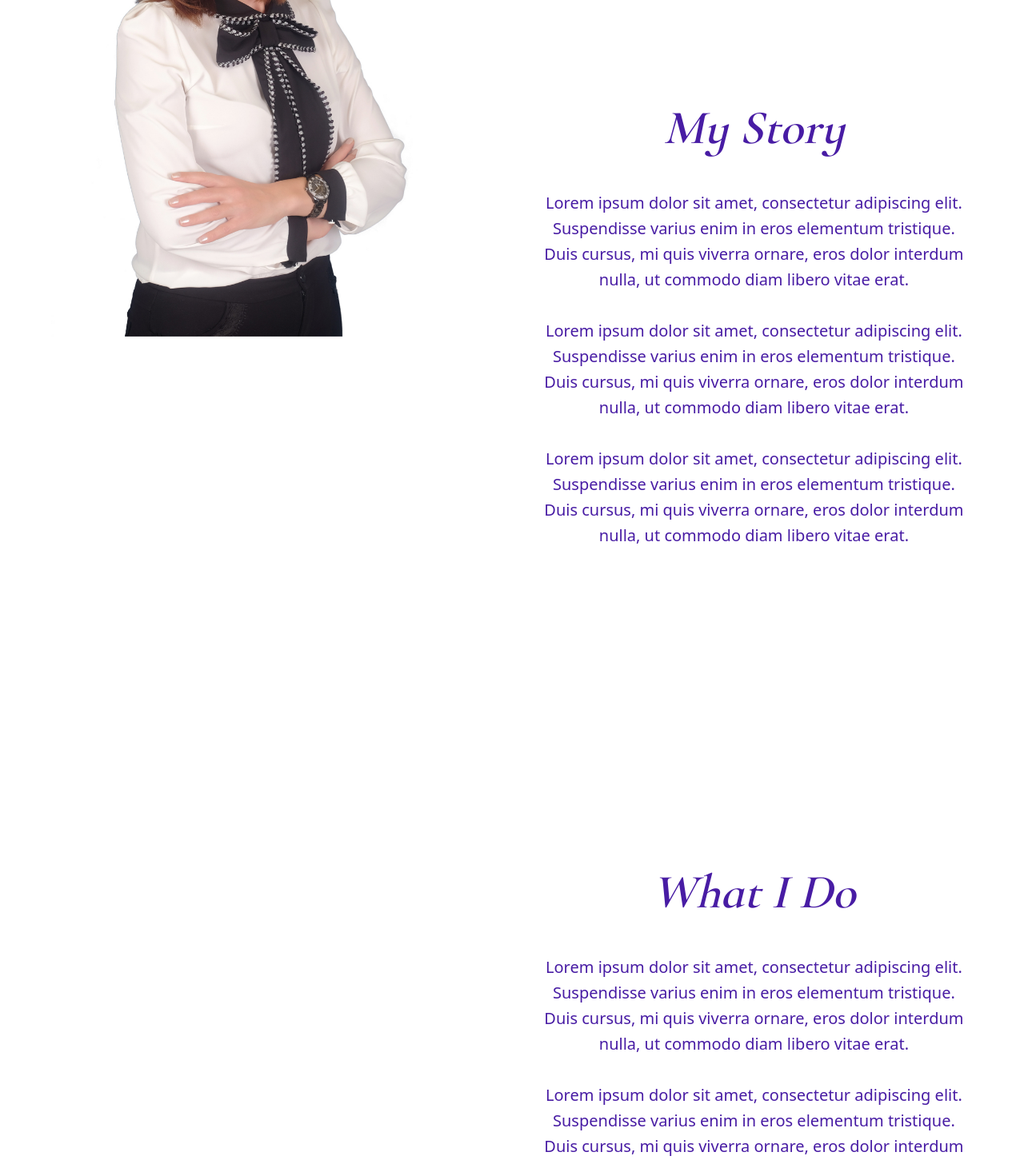
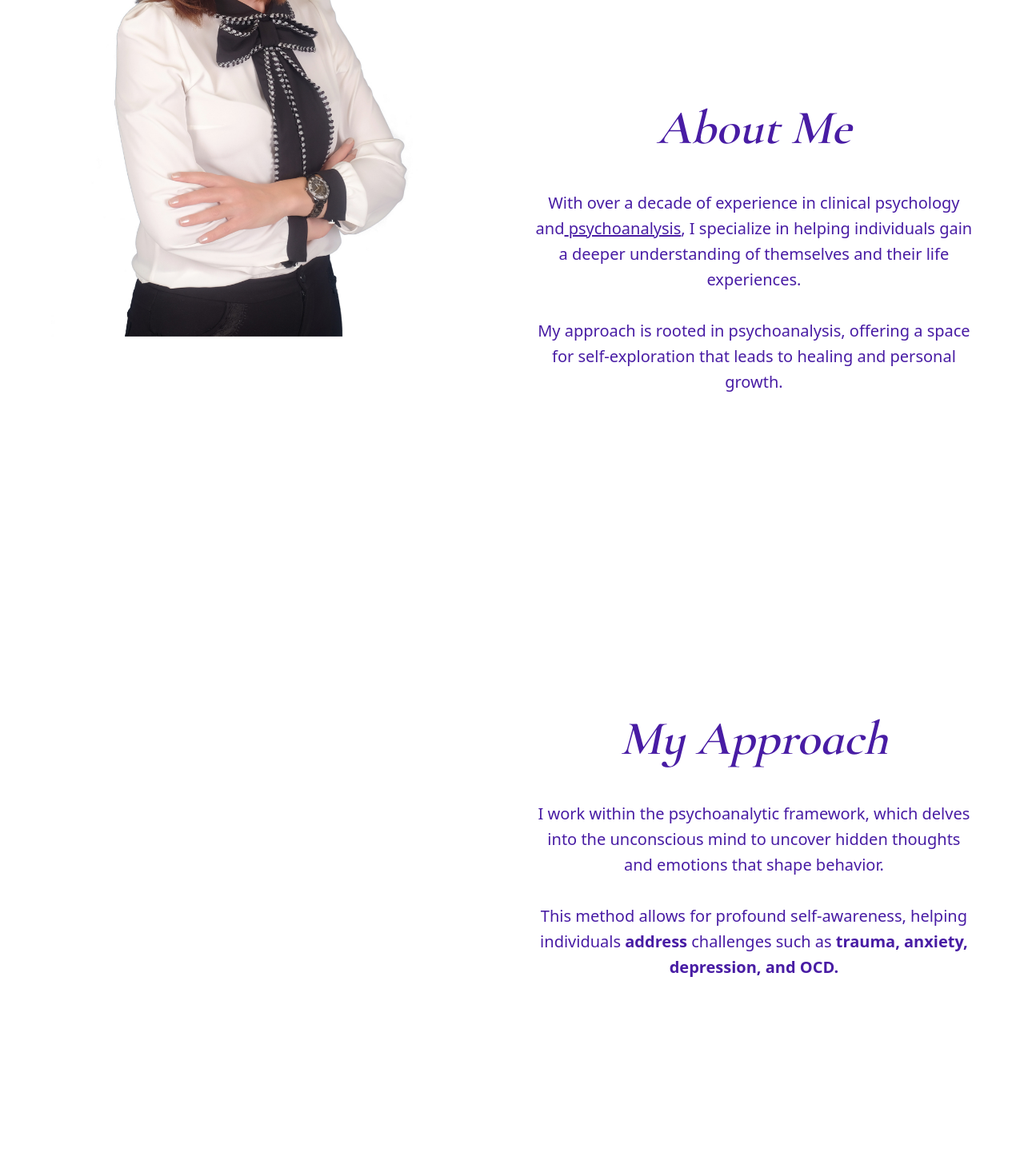
Before and after one commit to riwahoussari/haifaa-bitar, a Next.js app: page / in a window 1280 px wide. Shown: the part 1120-2576 px from the top of the page at 80% size. Built offline with nearby package versions, Linux system fonts and the light colour scheme; a web font is replaced by a local one.

Commit message:
create services page

```diff
--- a/src/app/(home)/page.tsx
+++ b/src/app/(home)/page.tsx
@@ -47,9 +47,17 @@ function HeroSection() {
           </span>
         </h1>
         <p className="lg:mt-[25px] lg:mb-[50px] mt-[20px] mb-[40px] 2xl:text-[24px] xl:text-[22px] lg:text-[20px] text-[20px] 2xl:w-[800px] xl:w-[760px] lg:w-[700px] sm:w-[70vw] w-[min(100%,470px)] opacity-80 leading-[150%]">
-          Lorem ipsum dolor sit amet, consectetur adipiscing elit. Suspendisse
-          varius enim in eros elementum tristique. Duis cursus, mi quis viverra
-          ornare, eros dolor interdum nulla, ut commodo diam libero vitae erat.
+          Haifaa Bitar – Clinical Psychologist, Psychotherapist, and
+          Psychoanalyst.
+          <br /> Helping individuals of all ages navigate trauma, anxiety,
+          depression, and OCD through{" "}
+          <a
+            href="#what-is-psychoanalysis"
+            className="underline hover:[text-decoration:none]"
+          >
+            psychoanalysis
+          </a>
+          .
         </p>
         <Button arrow size="lg" variant="primary">
           Reach Out
@@ -122,48 +130,44 @@ function AboutSection() {
       <div className="text-center lg:w-[50%] lg:space-y-[50vh] lg:py-[50vh] space-y-40 py-20 w-[min(100%,500px)] xl:text-xl lg:text-lg text-lg leading-[160%]">
         <div className="lg:w-[95%] ms-auto lg:space-y-12 space-y-8">
           <h2 className="font-heading xl:text-6xl lg:text-5xl text-4xl">
-            My Story
+            About Me
           </h2>
           <p>
-            Lorem ipsum dolor sit amet, consectetur adipiscing elit. Suspendisse
-            varius enim in eros elementum tristique. Duis cursus, mi quis
-            viverra ornare, eros dolor interdum nulla, ut commodo diam libero
-            vitae erat.
+            With over a decade of experience in clinical psychology and
+            <a
+              href="#what-is-psychoanalysis"
+              className="underline hover:[text-decoration:none]"
+            >
+              {" "}
+              psychoanalysis
+            </a>
+            , I specialize in helping individuals gain a deeper understanding of
+            themselves and their life experiences.
             <br />
             <br />
-            Lorem ipsum dolor sit amet, consectetur adipiscing elit. Suspendisse
-            varius enim in eros elementum tristique. Duis cursus, mi quis
-            viverra ornare, eros dolor interdum nulla, ut commodo diam libero
-            vitae erat.
-            <br />
-            <br />
-            Lorem ipsum dolor sit amet, consectetur adipiscing elit. Suspendisse
-            varius enim in eros elementum tristique. Duis cursus, mi quis
-            viverra ornare, eros dolor interdum nulla, ut commodo diam libero
-            vitae erat.
+            My approach is rooted in psychoanalysis, offering a space for
+            self-exploration that leads to healing and personal growth.
           </p>
         </div>
         <div className="lg:w-[95%] ms-auto lg:space-y-12 space-y-8">
           <h2 className="font-heading xl:text-6xl lg:text-5xl text-4xl">
-            What I Do
+            My Approach
           </h2>
           <p>
-            Lorem ipsum dolor sit amet, consectetur adipiscing elit. Suspendisse
-            varius enim in eros elementum tristique. Duis cursus, mi quis
-            viverra ornare, eros dolor interdum nulla, ut commodo diam libero
-            vitae erat.
+            I work within the psychoanalytic framework, which delves into the
+            unconscious mind to uncover hidden thoughts and emotions that shape
+            behavior.
             <br />
             <br />
-            Lorem ipsum dolor sit amet, consectetur adipiscing elit. Suspendisse
-            varius enim in eros elementum tristique. Duis cursus, mi quis
-            viverra ornare, eros dolor interdum nulla, ut commodo diam libero
-            vitae erat.
+            This method allows for profound self-awareness, helping individuals
+            <strong> address</strong> challenges such as{" "}
+            <strong>trauma, anxiety, depression, and OCD.</strong>
           </p>
         </div>
         <div className="w-[95%] ms-auto space-y-32">
           <div className="space-y-6">
             <h2 className="font-heading xl:text-8xl lg:text-7xl text-6xl">
-              13+
+              {new Date().getFullYear() - 2012}+
             </h2>
             <p>Years of Experience</p>
           </div>
@@ -199,10 +203,11 @@ function ServicesSection() {
               Online Therapy Session
             </h3>
             <p className="2xl:text-xl lg:text-lg text-base opacity-80 w-[min(94%,450px)] mx-auto">
-              Lorem ipsum dolor sit amet, consectetur adipiscing elit.
-              Suspendisse varius enim in eros elementum tristique. Duis cursus,
-              mi quis viverra ornare, eros dolor interdum nulla, ut commodo diam
-              libero vitae erat.
+              Get professional support from the comfort of your home with secure
+              and confidential online therapy sessions. Whether you're dealing
+              with anxiety, depression, trauma, or OCD, online therapy offers
+              flexibility and accessibility while helping you gain
+              self-awareness and emotional clarity.
             </p>
           </div>
           <Button size="lg" variant="secondary" arrow>
@@ -221,10 +226,11 @@ function ServicesSection() {
               Clinical Therapy Session
             </h3>
             <p className="2xl:text-xl lg:text-lg text-base opacity-80 w-[min(94%,450px)] mx-auto">
-              Lorem ipsum dolor sit amet, consectetur adipiscing elit.
-              Suspendisse varius enim in eros elementum tristique. Duis cursus,
-              mi quis viverra ornare, eros dolor interdum nulla, ut commodo diam
-              libero vitae erat.
+              Experience face-to-face therapy in a private and supportive
+              environment. In-clinic sessions provide a dedicated space for deep
+              self-exploration, helping you overcome challenges, process
+              emotions, and achieve personal growth with professional
+              psychological guidance.
             </p>
           </div>
           <Button size="lg" variant="secondary" arrow>
@@ -240,7 +246,7 @@ function ServicesSection() {
           <p className="font-light 2xl:text-2xl lg:text-xl text-lg">Days</p>
           <p className=" whitespace-pre font-semibold 2xl:text-3xl lg:text-2xl text-2xl">
             Mon{" "}
-            <span className="inline-block">
+            <span className="inline-block translate-y-1">
               <ArrowSvg
                 className="stroke-primary lg:w-8 w-6"
                 strokeWidth={1.5}
@@ -254,7 +260,7 @@ function ServicesSection() {
           <p className="font-light 2xl:text-2xl lg:text-xl text-lg">Hours</p>
           <p className=" whitespace-pre font-semibold 2xl:text-3xl lg:text-2xl text-2xl">
             8:00AM{" "}
-            <span className="inline-block">
+            <span className="inline-block translate-y-1">
               <ArrowSvg
                 className="stroke-primary lg:w-8 w-6"
                 strokeWidth={1.5}
@@ -277,7 +283,7 @@ function ServicesSection() {
 
 function WhatIsPsychoanalysis() {
   return (
-    <section className="flex flex-col items-center">
+    <section id="what-is-psychoanalysis" className="flex flex-col items-center">
       <div className="flex justify-center gap-3">
         <Image
           src={DecorativeLine}
@@ -296,14 +302,7 @@ function WhatIsPsychoanalysis() {
         What Is Psychoanalysis?
       </h2>
       <p className="text-center xl:w-[800px] lg:w-[700px] w-[min(90%,650px)] xl:text-xl lg:text-lg text-lg leading-[160%] opacity-80">
-        Lorem ipsum dolor sit amet, consectetur adipiscing elit. Suspendisse
-        varius enim in eros elementum tristique. Duis cursus, mi quis viverra
-        ornare, eros dolor interdum nulla, ut commodo diam libero vitae erat.
-        Lorem ipsum dolor sit amet, consectetur adipiscing elit. Suspendisse
-        varius enim in eros elementum tristique. Duis cursus, mi quis viverra
-        ornare, eros dolor interdum nulla, ut commodo diam libero vitae erat.
-        Lorem ipsum dolor sit amet, consectetur adipiscing elit. Suspendisse
-        varius enim in eros elementum tristique. Duis cursus, mi quis viverra.
+      Psychoanalysis is a form of therapy that helps you understand the deeper layers of your mind—especially thoughts, emotions, and patterns you might not even be aware of. It is based on the idea that many of our feelings and behaviors are influenced by unconscious experiences, often from childhood. Through open conversation in a safe and supportive space, psychoanalysis helps you explore these hidden influences, uncover unresolved emotions, and gain insight into why you think, feel, and act the way you do. Unlike quick-fix approaches, psychoanalysis focuses on long-term self-discovery and healing, allowing you to break free from repeating patterns, overcome personal struggles, and develop a stronger sense of self. It’s not just about treating symptoms—it’s about truly understanding yourself and creating lasting change in your life.
       </p>
     </section>
   );
@@ -341,15 +340,13 @@ function CtaSection() {
   return (
     <section className="my-container flex flex-col lg:flex-row 2xl:gap-16 xl:gap-12 lg:gap-8 gap-8">
       <div className="flex flex-col 2xl:gap-16 xl:gap-12 lg:gap-8 gap-8 lg:w-1/2 w-[min(100%,600px)] mx-auto">
-
         {/* cta */}
         <div className="border-1 border-primary rounded-lg relative text-center flex flex-col items-center 2xl:p-20 xl:p-18 lg:p-16 py-10  bg-primary-200">
           <h2 className="font-heading xl:text-4xl lg:text-3xl text-3xl">
-            Book A Session
+          Here for You, Anytime
           </h2>
           <p className="xl:text-xl lg:text-lg text-lg text-black lg:mt-4 lg:mb-8 mt-3 mb-6 lg:w-full w-[min(85%,450px)]">
-            Lorem ipsum tortor ullamcorper porta volutpat volutpat odio sed in
-            facilisis nulla a vel est eget.
+          You don’t have to figure it all out alone  — support is here, one click away.
           </p>
           <Button size="md" variant="primary" arrow>
             Book Now
@@ -370,9 +367,7 @@ function CtaSection() {
           />
         </div>
         {/* clinic photo */}
-        <div
-          className="border-1 border-primary rounded-lg lg:h-full h-40 relative overflow-hidden"
-        >
+        <div className="border-1 border-primary rounded-lg lg:h-full h-40 relative overflow-hidden">
           {/* Pseudo-element for inner shadow */}
           <div
             className="absolute inset-0 z-10 pointer-events-none"
@@ -389,7 +384,7 @@ function CtaSection() {
       {/* form */}
       <div className="border-1 border-primary rounded-lg lg:w-1/2 w-[min(100%,600px)] mx-auto 2xl:p-16 xl:p-14 lg:p-12 p-6">
         <h2 className="font-heading xl:text-4xl lg:text-3xl text-3xl 2xl:mb-10 xl:mb-9 lg:mb-8 mb-6">
-          Or Reach Out
+          Reach Out
         </h2>
         <form className="flex flex-col 2xl:gap-7 xl:gap-6 lg:gap-5 gap-6 items-start">
           <div className="flex flex-col 2xl:w-[80%] xl:w-[85%] lg:w-[90%] w-[min(100%,400px)] ">
--- /dev/null
+++ b/src/app/about/page.tsx
@@ -0,0 +1,10 @@
+import PageTitle from "@/components/global/PageTitle";
+
+export default function AboutPage() {
+  return (
+    <main className="space-y-40 mb-40">
+      <PageTitle>About Me</PageTitle>
+
+    </main>
+  );
+}
--- a/src/app/globals.css
+++ b/src/app/globals.css
@@ -1,5 +1,8 @@
 @import "tailwindcss";
 
+html {
+  scroll-behavior: smooth;
+}
 :root {
   --white: #ffffff;
   --purple: #481ca4;
--- a/src/components/global/TitleSection.tsx
+++ b/src/components/global/PageTitle.tsx
@@ -2,7 +2,7 @@ import Image from "next/image";
 import DecorativeCorner from "../../assets/decorative-corner.svg";
 
 
-export default function TitleSection({children}: {children: string}) {
+export default function PageTitle({children}: {children: string}) {
     return (
       <section className="my-container mt-[40px] relative space-y-6  xl:py-20 lg:py-18 py-14">
         <h2 className="font-heading 2xl:text-[110px] xl:text-[100px] lg:text-[80px] text-[max(52px,8vw)] text-center">
```
Also changed, not shown: src/app/contact/page.tsx (+8 -9 lines), src/app/layout.tsx (+4 -4 lines), src/app/services/page.tsx (added, +171 -0 lines), src/components/Footer/Footer.tsx (+14 -12 lines), src/components/Navbar/Navbar.tsx (+3 -4 lines), public/illustration-online-therapy.svg.
